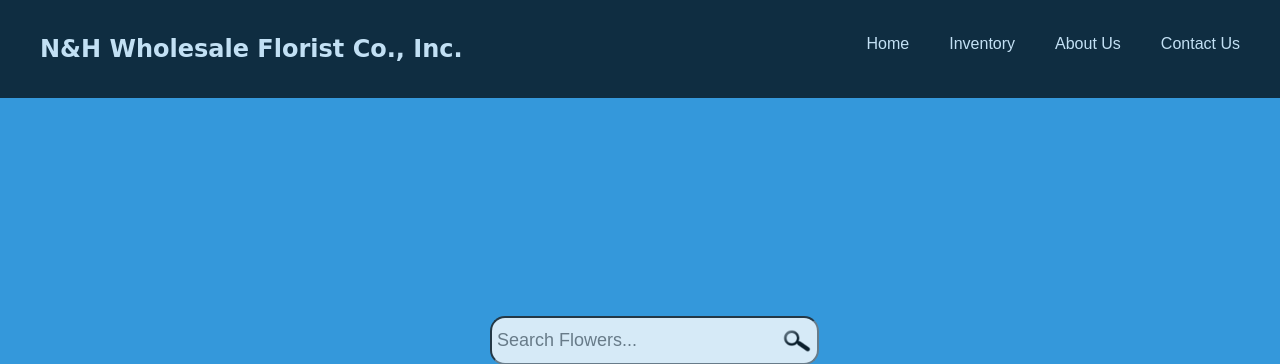
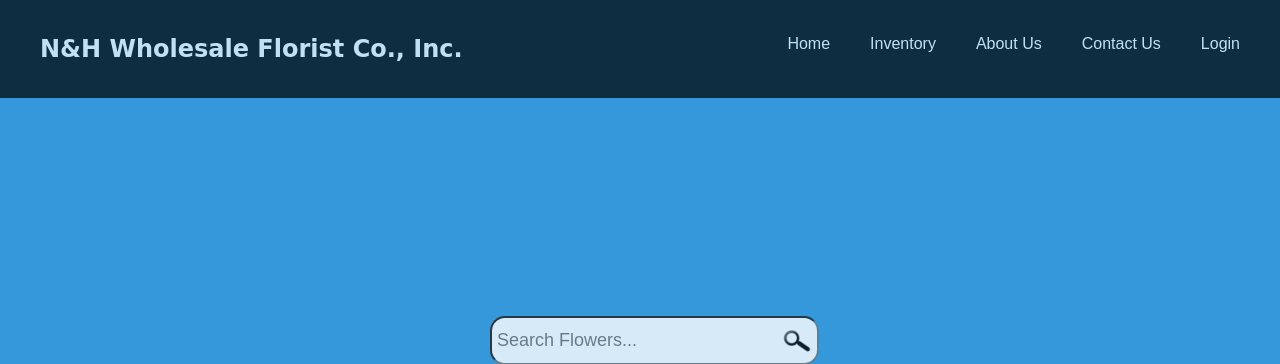
Before and after one commit to mikebobadilla/cis444, a PHP site: page /index.php in a window 1280 px wide. Shown: the top 364 px of the page. Run offline with PHP 8.4, Linux system fonts and the light colour scheme.

Commit message:
add login to nav

```diff
--- a/nav.php
+++ b/nav.php
@@ -2,9 +2,11 @@
 		 <!-- Menu Bar -->
 		 <ul class="menu">
 					<li id="businessName"> <a href="index.php"> N&amp;H Wholesale Florist Co., Inc. </a> </li>
+
+					<li> <a id="menuLogin" href="login.php"> Login </a></li>
 				 	<li> <a id="menuContact" href="contact.php"> Contact Us </a></li>
 					<li> <a id="menuAbout" href="about.php"> About Us </a></li>
-					<li> <a id="menuHome" href="index.php"> Inventory </a></li>
-					<li> <a id="menuhome" href="search.php"> Home </a></li>
+					<li> <a id="menuSearch" href="search.php"> Inventory </a></li>
+					<li> <a id="menuhome" href="index.php"> Home </a></li>
 					<!-- <li> <a id="menuFlowers" href="#flowers"> Flowers </a> </li> -->
 		 </ul>
```
